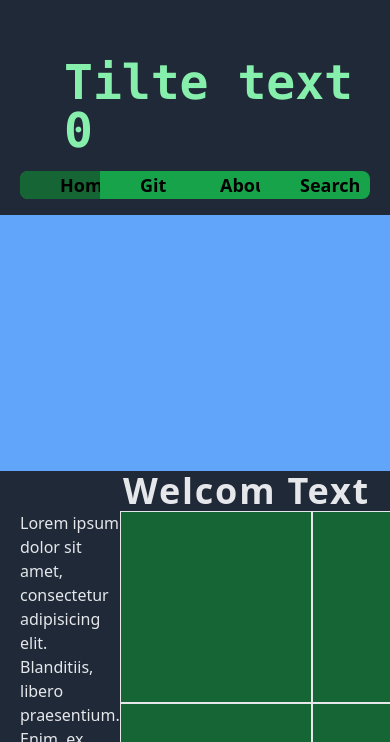
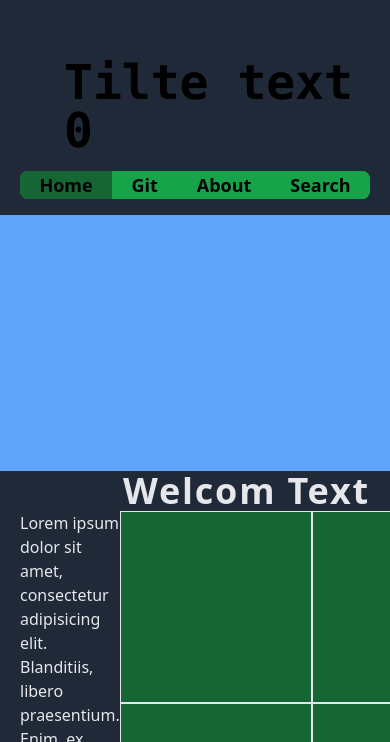
Before and after one commit to Kvan7/congenial-octo-disco, a React (Create React App) app in the folder my-app/: page / in a window 390 px wide. Shown: the part 102-844 px from the top of the page. Built offline with nearby package versions, Linux system fonts and the light colour scheme.

Commit message:
Nav bar functions with mobile

```diff
--- a/my-app/src/components/HeaderComponent.tsx
+++ b/my-app/src/components/HeaderComponent.tsx
@@ -3,7 +3,8 @@ import React from 'react';
 function TitleBar() {
 	return (
 		<div className='h-64 relative'>
-			<p className='font-mono text-5xl text-green-300 font-black absolute bottom-0 left-16'>
+			<p className='font-mono text-5xl text-black sm:text-purple-600 md:text-blue-600 lg:text-green-300 font-black absolute bottom-0 left-16'>
+				{/* <p className='font-mono text-5xl text-green-300 font-black absolute bottom-0 left-16'> */}
 				Tilte text 0
 			</p>
 		</div>
--- a/my-app/src/components/pages/Layout.tsx
+++ b/my-app/src/components/pages/Layout.tsx
@@ -5,7 +5,7 @@ import { NavLink, Outlet } from 'react-router-dom';
 
 // type State = {}
 
-const linkWinds = 'inline-block max-w-xs w-1/12 text-center ';
+// const linkWinds = 'inline-block   text-center ';
 
 function Layout() {
 	const [isSticky, setIsSticky] = useState(false);
@@ -32,7 +32,7 @@ function Layout() {
 	const whenSticky = '';
 	const whenNotSticky = 'rounded-lg mx-5';
 	return (
-		<div>
+		<div className=''>
 			<div
 				ref={ref}
 				id='LiterallyJustHereToCheckForTopOfPageIntersection'
@@ -41,17 +41,17 @@ function Layout() {
 			<nav
 				className={`${
 					isSticky ? whenSticky : whenNotSticky
-				} bg-green-600 text-lg text-black font-semibold top-0 my-4 sticky z-50`}
+				} bg-green-600 text-lg text-black font-semibold top-0 my-4 sticky z-50 flex justify-between flex-1`}
 			>
 				<NavLink
 					to='/'
 					end
 					className={(navigationData) =>
-						linkWinds +
-						(isSticky ? ' pl-16 pr-10 ' : 'px-10 rounded-l-lg ') +
-						(navigationData.isActive
-							? 'bg-green-800'
-							: 'bg-green-600 hover:bg-green-700')
+						`  flex-auto text-center ${isSticky ? '  ' : ' rounded-l-lg '}${
+							navigationData.isActive
+								? 'bg-green-800'
+								: 'bg-green-600 hover:bg-green-700'
+						}`
 					}
 				>
 					Home
@@ -59,7 +59,7 @@ function Layout() {
 				<NavLink
 					to='/git'
 					className={(navigationData) =>
-						`${linkWinds}px-10 ${
+						`  flex-auto text-center  ${
 							navigationData.isActive
 								? 'bg-green-800'
 								: 'bg-green-600  hover:bg-green-700'
@@ -71,9 +71,9 @@ function Layout() {
 				<NavLink
 					to='/about'
 					className={(navigationData) =>
-						`${linkWinds}px-10 ${
+						`  flex-auto text-center  ${
 							navigationData.isActive
-								? 'bg-green-800'
+								? 'bg-green-800 '
 								: 'bg-green-600  hover:bg-green-700'
 						}`
 					}
@@ -82,7 +82,9 @@ function Layout() {
 				</NavLink>
 				<a
 					href='https://search.kvan.dev'
-					className={`${linkWinds}px-10 bg-green-600  hover:bg-green-700`}
+					className={`  flex-auto text-center bg-green-600  hover:bg-green-700
+					${isSticky ? '  ' : ' rounded-r-lg '}
+					`}
 				>
 					{' '}
 					Search{' '}
```
Also changed, not shown: my-app/public/index.html (indentation only).
